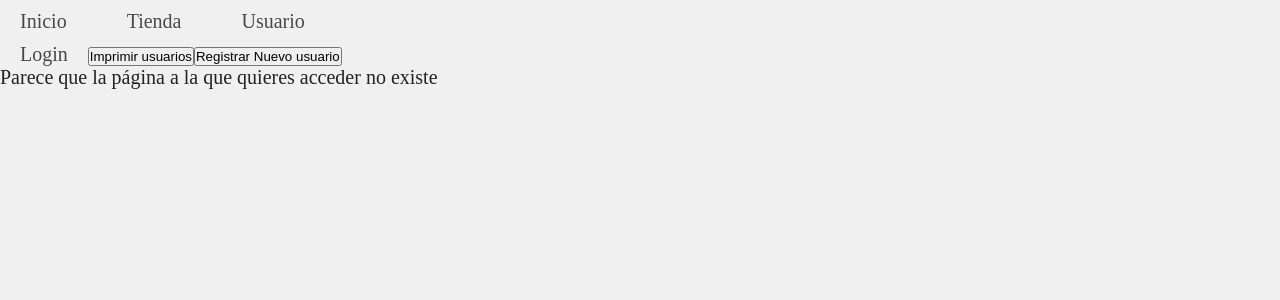
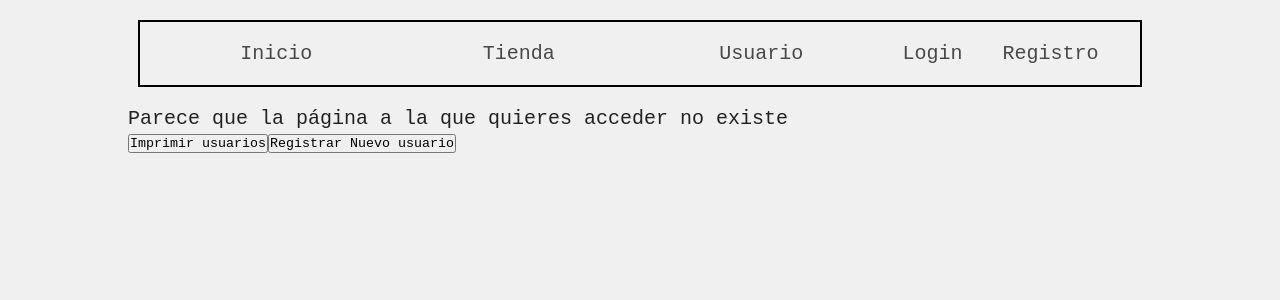
Before and after one commit to WilsonMachado/bit02spa, a React (Vite) app: page / in a window 1280 px wide. Shown: the top 300 px of the page. Built offline with nearby package versions, Linux system fonts and the light colour scheme.

Commit message:
se agregan estilos, se centra el contenido y se mejora el nav-bar

```diff
--- a/index.html
+++ b/index.html
@@ -4,6 +4,9 @@
     <meta charset="UTF-8" />
     <meta name="viewport" content="width=device-width, initial-scale=1.0" />
     <title>Shopping Store</title>
+    <link rel="preconnect" href="https://fonts.googleapis.com">
+<link rel="preconnect" href="https://fonts.gstatic.com" crossorigin>
+<link href="https://fonts.googleapis.com/css2?family=Manjari:wght@100;400;700&display=swap" rel="stylesheet">
   </head>
   <body>
     <noscript>Se requiere JavaScript para ejecutar esta página</noscript>
--- a/src/App.css
+++ b/src/App.css
@@ -1,8 +1,9 @@
 *{
-    margin: 0;
+    margin: 0 auto;
     padding: 0;
     box-sizing: border-box;
     max-width: 1024px;
+    font-family: 'Courier Prime', monospace;
 }
 
 html{
@@ -19,11 +20,26 @@ a{
     text-decoration: none;
     color: #484848;
     padding: 10px 20px;
+
+}
+
+a:hover{
+    text-decoration: none;
+    color: #fff;
+    background-color: #222222;
+
 }
 
 .navegacion{
+    display: grid;
+    grid-template-columns: repeat(4, 1fr);
+    margin: 20px 10px;
+    padding: 10px 15px;
+    border: 2px solid #000;
+}
 
-    display: flex;
-    gap: 2rem;
+.navegacion div{
+    display: grid;
+    grid-template-columns: repeat(2, 1fr);
 
 }
--- a/src/App.jsx
+++ b/src/App.jsx
@@ -30,6 +30,10 @@ function App() {
 
 
   //? Actualización
+
+  useEffect(() => {
+    console.log("Se actualizó el usuario actual :p")
+  }, [currentUser])
 
 
 
@@ -84,24 +88,45 @@ function App() {
 
   };
 
+  const cart = (e) =>{
+    e.preventDefault();
+    console.log("Vamos pal carrito")
+  }
+
+  const signUp = (e) =>{
+    e.preventDefault();
+    console.log("Vamos pal registro")
+  }
+
+
   const getUsersFromLocalStorage = () => {
     console.table(JSON.parse(localStorage.getItem('registeredUsers')));
   };
 
   return (<BrowserRouter>
 
-            <Navegacion/>
+            <div className='container'>
 
-
-            { // Este botón permite realizar el proceso de login o de logout
+              <Navegacion>
+                {
                   // TODO: componente formulario que recibe datos de registro y almacena en localstorage
-              currentUser ? <a href='#' onClick={logout}>Logout</a>
-              : <a href='#' onClick={login}>Login</a>
+                  (currentUser !== null) ?
+                    <>
+                      <div>
+                        <a href='#' onClick={cart}>Carrito</a>
+                        <a href='#' onClick={logout}>Logout</a>
+                      </div>
+                    </>
+                  :
+                    <>
+                      <div>
+                        <a href='#' onClick={login}>Login</a>
+                        <a href='#' onClick={signUp}>Registro</a>
+                      </div>
+                    </>
 
                 }
-
-            <button onClick={getUsersFromLocalStorage}>Imprimir usuarios</button>
-            <button onClick={() => addNewUser('Sí', 'Funciona')}>Registrar Nuevo usuario</button>
+              </Navegacion>
 
                 <Routes>
                   <Route path='/bit02spa' element={<HomePage/>} />
@@ -114,7 +139,22 @@ function App() {
                   <Route path='*' element={<NotFoundPage/>}/>
                 </Routes>
 
+
+
+
+
+
+
+            </div>
+
+            <div>
+              <button onClick={getUsersFromLocalStorage}>Imprimir usuarios</button>
+              <button onClick={() => addNewUser('Sí', 'Funciona')}>Registrar Nuevo usuario</button>
+            </div>
+
           </BrowserRouter>);
+
+
 }
 
 export default App
--- a/src/components/Navegacion.jsx
+++ b/src/components/Navegacion.jsx
@@ -1,12 +1,15 @@
 import { Link } from "react-router-dom"
 
-export const Navegacion = () => {
+export const Navegacion = ({children}) => {
   return (
 
     <nav className="navegacion">
       <Link to='/bit02spa'>Inicio</Link>
       <Link to='/bit02spa/shop'>Tienda</Link>
       <Link to='/bit02spa/profile'>Usuario</Link>
+      <div>
+        {children}
+      </div>
     </nav>
   )
 }
```
Lines whose indentation alone changed are shown as unchanged.
